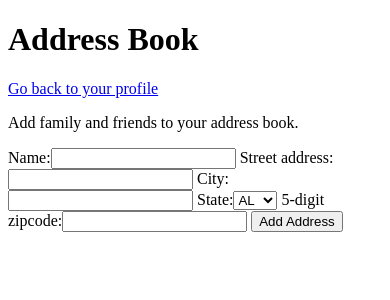
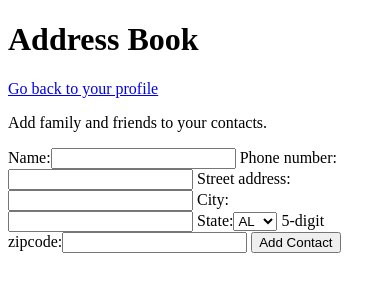
Before and after one commit to gingercw/postcrafts, a Flask app: page /addressbook/1 in a window 390 px wide. Shown: the top 300 px of the page. Run offline with Flask 2, Linux system fonts and the light colour scheme; the visitor is signed in with stand-in values (Sample User, id 1); data comes from the database, SQL or seed files in the repository; data that the repository does not hold is empty.

Commit message:
added twilio api and adjusted database to include phone numbers

```diff
--- a/crud.py
+++ b/crud.py
@@ -1,6 +1,6 @@
 """CRUD operations."""
 
-from model import db, User, Card, Address, SentCard, connect_to_db
+from model import db, User, Card, Contact, SentCard, connect_to_db
 
 
 # Functions start here!
@@ -40,25 +40,25 @@ def get_published_templates():
     """shows all cards that were published"""
     return Card.query.filter_by(published = True).all()
 
-def create_address(recipient, street_address, city, state, zipcode, hidden, user):
-    """Create and return a new address."""
+def create_contact(recipient, phone_number, street_address, city, state, zipcode, hidden, user):
+    """Create and return a new contact."""
 
-    address = Address(recipient=recipient, street_address=street_address, city=city, state=state, zipcode=zipcode, hidden=hidden, user=user)
+    contact = Contact(recipient=recipient, phone_number=phone_number, street_address=street_address, city=city, state=state, zipcode=zipcode, hidden=hidden, user=user)
 
-    return address
+    return contact
 
-def get_addresses_by_user(user_id):
+def get_contacts_by_user(user_id):
     """returns all cards from a user"""
-    return Address.query.filter_by(user_id = user_id, hidden = False).all()
+    return Contact.query.filter_by(user_id = user_id, hidden = False).all()
 
-def get_address_by_id(address_id):
+def get_contact_by_id(contact_id):
     """returns all cards from a user"""
-    return Address.query.get(address_id)
+    return Contact.query.get(contact_id)
 
-def create_sentcard(message, date_sent, card, address):
-    """Create and return a new address."""
+def create_sentcard(message, date_sent, card, contact):
+    """Record card that was sent."""
 
-    sentcard = SentCard(message=message, date_sent=date_sent, card=card, address=address)
+    sentcard = SentCard(message=message, date_sent=date_sent, card=card, contact=contact)
 
     return sentcard
 
--- a/server.py
+++ b/server.py
@@ -4,6 +4,8 @@ from flask import (Flask, render_template, request, flash, session, redirect, js
 
 from cloudinary.uploader import upload
 from cloudinary.utils import cloudinary_url
+
+from twilio.rest import Client
 
 from model import connect_to_db, db
 
@@ -25,6 +27,10 @@ app.jinja_env.undefined = StrictUndefined
 
 CLIENTID = os.environ['CLIENTID']
 CLOUDINARY_URL = os.environ['CLOUDINARY_URL']
+
+account_sid = os.environ['TWILIO_SID']
+auth_token = os.environ['TWILIO_AUTH']
+client = Client(account_sid, auth_token)
 
 @app.route('/')
 def index():
@@ -50,10 +56,10 @@ def get_user_details(user_id):
     user_details = crud.get_user_by_id(user_id)
     users_cards = crud.get_cards_by_user(user_id)
     cards_sent = crud.get_sent_cards_by_user(user_id)
-    addresses = crud.get_addresses_by_user(user_id)
+    contacts = crud.get_contacts_by_user(user_id)
 
 
-    return render_template("user_profile.html", user = user_details, cards = users_cards, sent_cards = cards_sent, addresses = addresses)
+    return render_template("user_profile.html", user = user_details, cards = users_cards, sent_cards = cards_sent, contacts = contacts)
 
 
 @app.route('/users', methods=["POST"])
@@ -70,8 +76,8 @@ def register_user():
         db.session.commit()
         flash("Whoo hoo! Log in to start creating.")
     else:
-        flash("An account already exists with that email address. Try logging in.")
-        return redirect("/")
+        flash("An account already exists with that email. Try logging in.")
+    return redirect("/")
 
 
 @app.route("/login", methods=["POST"])
@@ -83,14 +89,14 @@ def login():
     user = crud.get_user_by_email(input_email)
 
     if not user:
-        flash("No such email address.")
+        flash("No account exists with that email")
         return redirect('/')
     elif input_password == user.password:
         user_id = user.user_id
         session["user_id"] = user_id
         return redirect(f"/{user_id}")
     else:
-        flash("Wrong password.")
+        flash("Wrong password")
         return redirect("/")
 
 @app.route("/logout")
@@ -120,7 +126,7 @@ def save_card():
     title = request.json.get("title")
     raw_image = request.json.get("rawImage")
     upload_result = upload(raw_image)
-    url, options = cloudinary_url(upload_result['public_id'], format="jpg", crop="fill", width=1870, height=1250)
+    url, options = cloudinary_url(upload_result['public_id'], format="jpg", crop="fill", width=300, height=200)
     published = False
     hidden = False
     user_id = session.get("user_id")
@@ -171,34 +177,35 @@ def sendcard(card_id):
     """go to sendcard page"""
     card = crud.get_card_by_id(card_id)
     user_id = card.user_id
-    addresses = crud.get_addresses_by_user(user_id)
+    contacts = crud.get_contacts_by_user(user_id)
 
-    return render_template("send_card.html", card = card, addresses = addresses)
+    return render_template("send_card.html", card = card, contacts = contacts)
 
 @app.route('/addressbook/<user_id>')
 def show_addresses(user_id):
     """go to sendcard page"""
 
-    addresses = crud.get_addresses_by_user(user_id)
+    contacts = crud.get_contacts_by_user(user_id)
     user = crud.get_user_by_id(user_id)
 
 
-    return render_template("address_book.html", user=user, addresses = addresses)
+    return render_template("address_book.html", user=user, contacts = contacts)
 
-@app.route("/addaddress", methods=["POST"])
-def add_address():
-    """add address to the user's address book"""
+@app.route("/addcontact", methods=["POST"])
+def add_contact():
+    """add contact to the user's address book"""
     user_id = session.get("user_id")
     user = crud.get_user_by_id(user_id)
     recipient = request.form.get("name")
+    phone_number = request.form.get("phone_number")
     street_address = request.form.get("street_address")
     city = request.form.get("city")
     state = request.form.get("state")
     zipcode = request.form.get("zipcode")
     hidden = False
 
-    address = crud.create_address(recipient, street_address, city, state, zipcode, hidden, user)
-    db.session.add(address)
+    contact = crud.create_contact(recipient, str(phone_number), street_address, city, state, zipcode, hidden, user)
+    db.session.add(contact)
     db.session.commit()
     return redirect(f"/addressbook/{user_id}")
 
@@ -208,12 +215,19 @@ def add_sentcard(card_id):
     user_id = session.get("user_id")
     message = request.form.get("message")
     card = crud.get_card_by_id(card_id)
-    address_id = request.form.get("address")
-    address = crud.get_address_by_id(address_id)
+    contact_id = request.form.get("contact")
+    contact = crud.get_contact_by_id(contact_id)
     today = datetime.today()
     date_sent = today.strftime("%Y-%m-%d %H:%M:%S")
 
-    sentcard = crud.create_sentcard(message, date_sent, card, address)
+    sms = client.messages.create(
+                              body= message,
+                              from_='+12056277820',
+                              media_url=[card.url],
+                              to='+1'+ contact.phone_number
+                          )
+
+    sentcard = crud.create_sentcard(message, date_sent, card, contact)
     db.session.add(sentcard)
     db.session.commit()
     return redirect(f"/{user_id}")
@@ -225,9 +239,9 @@ def show_sentcards(user_id):
     user = crud.get_user_by_id(user_id)
     cards_sent = crud.get_sent_cards_by_user(user_id)
     cards = crud.get_cards_by_user(user_id)
-    addresses = crud.get_addresses_by_user(user_id)
+    contacts = crud.get_contacts_by_user(user_id)
 
-    return render_template("outbox.html", sent_cards = cards_sent, cards = cards, user=user, addresses=addresses)
+    return render_template("outbox.html", sent_cards = cards_sent, cards = cards, user=user, contacts=contacts)
 
 @app.route("/hidecard/<card_id>", methods=["POST"])
 def hide_card(card_id):
@@ -239,11 +253,11 @@ def hide_card(card_id):
 
     return redirect(f"/{user_id}")
 
-@app.route("/hideaddress/<address_id>", methods=["POST"])
-def hide_address(address_id):
-    "hide address from user"
-    address = crud.get_address_by_id(address_id)
-    address.hidden = True
+@app.route("/hidecontact/<contact_id>", methods=["POST"])
+def hide_contact(contact_id):
+    "hide contact from user"
+    contact = crud.get_contact_by_id(contact_id)
+    contact.hidden = True
     db.session.commit()
     user_id = session.get("user_id")
 
--- a/templates/address_book.html
+++ b/templates/address_book.html
@@ -6,9 +6,11 @@
 
 <h1>Address Book</h1>
 <a href="/{{user.user_id}}">Go back to your profile</a>
-<p>Add family and friends to your address book.</p>
-  <form action="/addaddress" method="POST">
+<p>Add family and friends to your contacts.</p>
+  <form action="/addcontact" method="POST">
   <label for="name">Name:</label><input type="text" name="name"/>
+  <label for="phone_number">Phone number:</label>
+<input type="tel" id="phone_number" name="phone_number"/>
   <label for="street_address">Street address:</label><input type="text" name="street_address"/>
   <label for="city">City:</label><input type="text" name="city"/>
   <label for="state">State:</label><select name="state">
@@ -66,14 +68,15 @@
   </select>
   <label for="zipcode">5-digit zipcode:</label><input type="number" maxlength="5" name="zipcode"/>
 
-  <button id="add_address">Add Address</button>
+  <button id="add_contact">Add Contact</button>
   </form>
-  {% for address in addresses %}
-    <form action="/hideaddress/{{address.address_id}}" method="POST">
-    <p><b>{{ address.recipient }}</b></p>
-    <p>{{ address.street_address }}</p>
-    <p>{{ address.city }}, {{address.state}} {{address.zipcode}}</p>
-    <button name="delete_address">Delete Address</button>
+  {% for contact in contacts %}
+    <form action="/hidecontact/{{contact.contact_id}}" method="POST">
+    <p><b>{{ contact.recipient }}</b></p>
+    <p>{{contact.phone_number}}</p>
+    <p>{{ contact.street_address }}</p>
+    <p>{{ contact.city }}, {{contact.state}} {{contact.zipcode}}</p>
+    <button name="hide_contact">Delete Contact</button>
     </form>
   {% endfor %}
 
--- a/templates/user_profile.html
+++ b/templates/user_profile.html
@@ -21,6 +21,7 @@
 
 {% for card in cards %}
 <div>
+<p><b>{{card.title}}</b></p>
 <img src="{{ card.url }}" width="100" >
 <form action="/publish/{{card.card_id}}" method="POST"><button name="publish" id="publish">Publish as Template</button></form>
 <a href="/sendcard/{{card.card_id}}">Send Card</a>
```
Also changed, not shown: model.py (+17 -16 lines), seed_database.py (+4 -3 lines), sms.py (added, +19 -0 lines), templates/send_card.html (+4 -4 lines).
